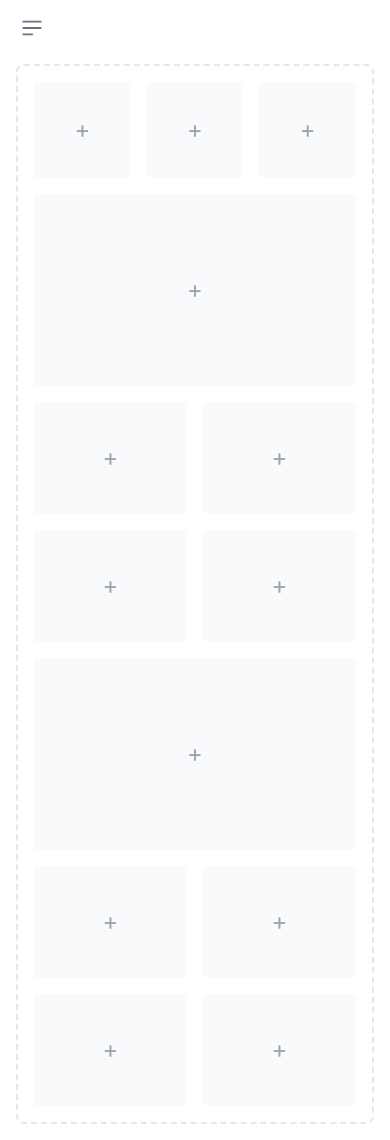
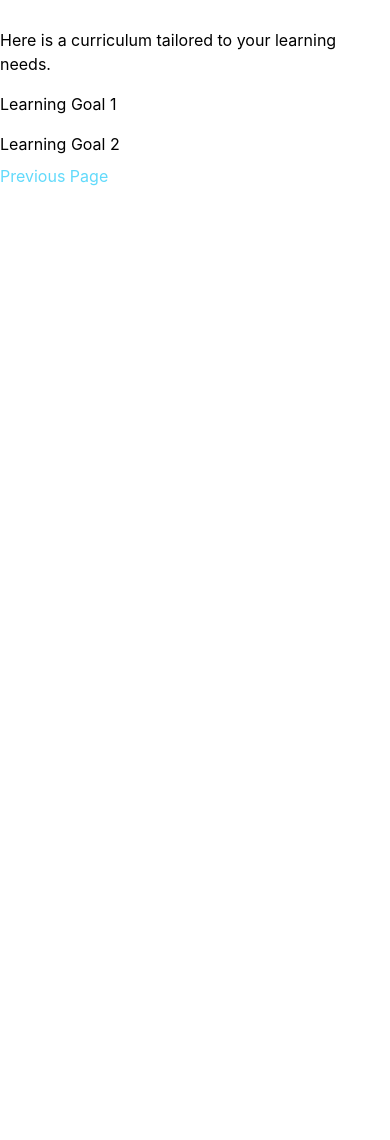
Before and after one commit to nathandalal/learning-bites, a React (Create React App) app in the folder src/frontend/: page /curriculum in a window 390 px wide. After the commit the page ends 844 px from the top, so only its background shows below. Built offline with nearby package versions, Linux system fonts and the light colour scheme.

Commit message:
curriculum template

```diff
--- a/src/frontend/src/pages/Curriculum/index.tsx
+++ b/src/frontend/src/pages/Curriculum/index.tsx
@@ -2,73 +2,46 @@ import logo from '../../logo.svg';
 import './style.css';
 import { Link } from 'react-router-dom';
 
-import {useEffect} from 'react';
+import React, { useState, useEffect } from "react";
 import axiosClient from '../../utils/axiosClient';
 import Sidebar from "../../components/Sidebar";
 
-const Curriculum = () => {
-  useEffect(() => {
-    axiosClient({
-      method: 'get',
-      url: "/",
-    }).then((data:any) => console.log(data));
-  })
 
-  return (
-    <>
-    <Sidebar />
+export function Curriculum() {
+   const [learningAnswerText, setLearningAnswerText] = useState("");
 
-    <div className="p-4 sm:ml-64">
-       <div className="p-4 border-2 border-gray-200 border-dashed rounded-lg dark:border-gray-700">
-          <div className="grid grid-cols-3 gap-4 mb-4">
-             <div className="flex items-center justify-center h-24 rounded bg-gray-50 dark:bg-gray-800">
-                <p className="text-2xl text-gray-400 dark:text-gray-500">+</p>
-             </div>
-             <div className="flex items-center justify-center h-24 rounded bg-gray-50 dark:bg-gray-800">
-                <p className="text-2xl text-gray-400 dark:text-gray-500">+</p>
-             </div>
-             <div className="flex items-center justify-center h-24 rounded bg-gray-50 dark:bg-gray-800">
-                <p className="text-2xl text-gray-400 dark:text-gray-500">+</p>
-             </div>
-          </div>
-          <div className="flex items-center justify-center h-48 mb-4 rounded bg-gray-50 dark:bg-gray-800">
-             <p className="text-2xl text-gray-400 dark:text-gray-500">+</p>
-          </div>
-          <div className="grid grid-cols-2 gap-4 mb-4">
-             <div className="flex items-center justify-center rounded bg-gray-50 h-28 dark:bg-gray-800">
-                <p className="text-2xl text-gray-400 dark:text-gray-500">+</p>
-             </div>
-             <div className="flex items-center justify-center rounded bg-gray-50 h-28 dark:bg-gray-800">
-                <p className="text-2xl text-gray-400 dark:text-gray-500">+</p>
-             </div>
-             <div className="flex items-center justify-center rounded bg-gray-50 h-28 dark:bg-gray-800">
-                <p className="text-2xl text-gray-400 dark:text-gray-500">+</p>
-             </div>
-             <div className="flex items-center justify-center rounded bg-gray-50 h-28 dark:bg-gray-800">
-                <p className="text-2xl text-gray-400 dark:text-gray-500">+</p>
-             </div>
-          </div>
-          <div className="flex items-center justify-center h-48 mb-4 rounded bg-gray-50 dark:bg-gray-800">
-             <p className="text-2xl text-gray-400 dark:text-gray-500">+</p>
-          </div>
-          <div className="grid grid-cols-2 gap-4">
-             <div className="flex items-center justify-center rounded bg-gray-50 h-28 dark:bg-gray-800">
-                <p className="text-2xl text-gray-400 dark:text-gray-500">+</p>
-             </div>
-             <div className="flex items-center justify-center rounded bg-gray-50 h-28 dark:bg-gray-800">
-                <p className="text-2xl text-gray-400 dark:text-gray-500">+</p>
-             </div>
-             <div className="flex items-center justify-center rounded bg-gray-50 h-28 dark:bg-gray-800">
-                <p className="text-2xl text-gray-400 dark:text-gray-500">+</p>
-             </div>
-             <div className="flex items-center justify-center rounded bg-gray-50 h-28 dark:bg-gray-800">
-                <p className="text-2xl text-gray-400 dark:text-gray-500">+</p>
-             </div>
-          </div>
+   const onSubmit = async () => {
+     await axiosClient({
+       method: 'post',
+       url: `/response`,
+       params: {
+         human_input: learningAnswerText,
+       },
+       data: {},
+     }).then(data => { console.log(data) });
+   }
+
+   return (
+     <div className="container mx-auto py-5">
+       <p className="py-2">
+         Here is a curriculum tailored to your learning needs.
+       </p>
+
+       <h3 className="py-2">
+         Learning Goal 1
+       </h3>
+
+       <h3 className="py-2">
+         Learning Goal 2
+       </h3>
+
+       <div>
+         <Link to="/" className="App-link">
+           Previous Page
+         </Link>
        </div>
-    </div>
-    </>
-  );
-}
+     </div>
+   );
+ }
 
 export default Curriculum;
```
